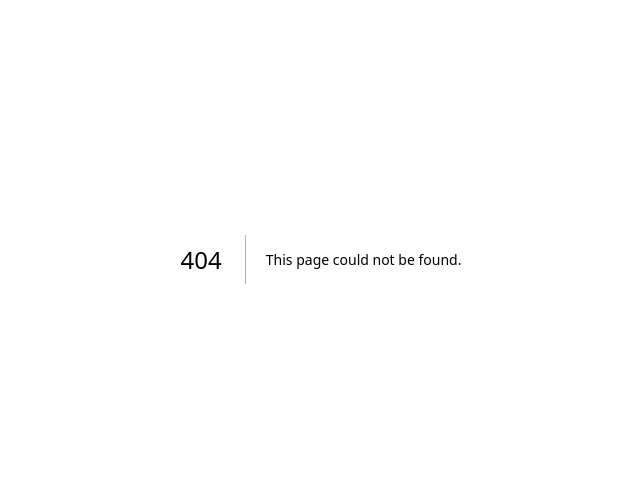
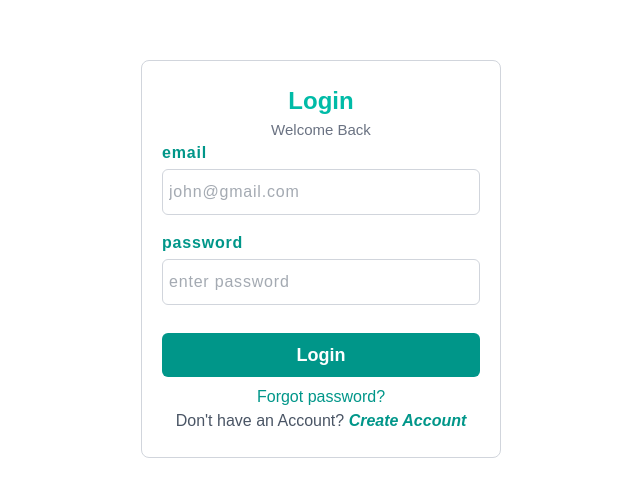
Before and after one commit to nabin-dev095/client, a Next.js app: page /login in a window 1280 px wide. Before the commit this address had no page. Shown: the part 141-638 px from the top of the page, without its empty margins (319-959 px from the left). Built offline with nearby package versions, Linux system fonts and the light colour scheme.

Commit message:
login form handling with hook form

```diff
--- /dev/null
+++ b/app/(auth)/login/page.tsx
@@ -0,0 +1,47 @@
+import LoginForm from "@/components/common/form/login.form";
+import { Metadata } from "next";
+import Link from "next/link";
+import React from "react";
+
+export const metadata: Metadata = {
+  title: "Login | Nepali Pasal",
+  description: "Login User",
+};
+
+const LoginPage = () => {
+  return (
+    <main className="h-screen flex justify-center items-center flex flex-col gap-4 ">
+      {/* login section */}
+      <section className="border border-gray-300 px-5 py-6 rounded-lg min-w-90">
+        {/* heading */}
+        <div>
+          <h1 className="text-teal-500 text-2xl font-bold text-center">
+            Login
+          </h1>
+          <h2 className="text-center text-[15px] text-gray-500 mt-0.5 font-medium">
+            Welcome Back
+          </h2>
+        </div>
+        {/* form */}
+        <LoginForm />
+
+        {/* links */}
+        <div className="mt-2">
+          <Link href={"/forgot-password"}>
+            <p className="text-center text-teal-600">Forgot password?</p>
+          </Link>
+          <p className="text-center text-gray-600">
+            Don&apos;t have an Account?{" "}
+            <Link href={"/sign-up"}>
+              <span className="text-teal-600 italic font-semibold">
+                Create Account
+              </span>
+            </Link>
+          </p>
+        </div>
+      </section>
+    </main>
+  );
+};
+
+export default LoginPage;
--- /dev/null
+++ b/app/(auth)/sign-up/page.tsx
@@ -0,0 +1,20 @@
+import { Metadata } from 'next';
+
+import React from 'react'
+
+
+export const metadata: Metadata = {
+  title: "Sign Up | Nepali Pasal",
+  description: "Sign Up user",
+};
+
+const SignUpPage = () => {
+  return (
+    <main>
+
+        <div>SignUpPage</div>
+    </main>
+  )
+}
+
+export default SignUpPage
--- /dev/null
+++ b/components/common/form/login.form.tsx
@@ -0,0 +1,61 @@
+'use client'
+import React from 'react'
+import Input from '../ui/input'
+import Button from '../ui/button'
+import { useForm } from 'react-hook-form'
+import { register } from 'module'
+
+
+  const LoginForm = () =>{
+    const { register , handleSubmit } = useForm({
+      defaultValues: {
+        email: '',
+        password: ''
+      }
+
+    })
+
+    const onSubmit = (data: {email: string, password: string}) => {
+      console.log("Login form submitted", data);
+
+
+    }
+
+
+  return (
+    <form onSubmit={handleSubmit(onSubmit)} className=' flex flex-col gap-4'>
+         {/* email */}
+         <Input
+         id={'email'}
+         label={'email'}
+         name={'email'}
+         placeholder={'john@gmail.com'}
+         type={'email'}
+         register={register}
+
+         />
+
+         {/* password */}
+         <Input
+         id={'password'}
+         label={'password'}
+         name={'password'}
+         placeholder={'enter password'}
+         type={'password'}
+         register={register}
+
+         />
+
+         {/* login button */}
+         <div className='mt-3'>
+         <Button
+         label={'Login'}
+         type={'submit'}
+         />
+         </div>
+
+    </form>
+  )
+}
+
+export default LoginForm
--- /dev/null
+++ b/components/common/form/signup.form.tsx
@@ -0,0 +1,9 @@
+import React from 'react'
+
+const SignUpForm = () => {
+  return (
+    <div>SignUp</div>
+  )
+}
+
+export default SignUpForm
--- /dev/null
+++ b/components/common/ui/button.tsx
@@ -0,0 +1,19 @@
+import React from 'react'
+
+interface IProps {
+    label: string;
+    type?: 'reset' | 'submit' | 'button'
+}
+
+const Button = ({ label, type = 'button'}: IProps) => {
+  return (
+    <button type={type}
+    className='cursor-pointer w-full bg-teal-600 text-white font-bold text-lg py-2
+    rounded-md hover:bg-teal-500 active:bg-teal-700 transition-all duration-300'
+    >
+     {label}
+     </button>
+  )
+}
+
+export default Button
--- /dev/null
+++ b/components/common/ui/input.tsx
@@ -0,0 +1,29 @@
+import React from 'react'
+import { UseFormRegister } from 'react-hook-form'
+
+interface IProps {
+    label: string,
+    id: string,
+    name: string,
+    placeholder?: string,
+    type?: "text" | "email" | "password"
+    register: UseFormRegister<any>
+}
+
+const Input = ({id, label, name, placeholder = 'start typing..', type= 'text', register}: IProps) => {
+  return (
+    <div className='flex flex-col gap-1 tracking-wider'>
+        <label className='text-teal-600 font-semibold' htmlFor="{id}">{id} </label>
+        <input
+        {... register(name)}
+        id={id}
+        name={name}
+        type={type}
+        placeholder = {placeholder}
+        className='border border-gray-300 text-gray-600 py-2.5 px-1.5 rounded-md text-base focus:outline-teal-600 focus:border-teal-600'
+        />
+    </div>
+  )
+}
+
+export default Input
--- a/package.json
+++ b/package.json
@@ -11,7 +11,8 @@
   "dependencies": {
     "next": "16.3.0",
     "react": "19.2.8",
-    "react-dom": "19.2.8"
+    "react-dom": "19.2.8",
+    "react-hook-form": "^7.85.0"
   },
   "devDependencies": {
     "@tailwindcss/postcss": "^4",
```
Also changed, not shown: 1 other file (tests, documents, lock files or other folders).
